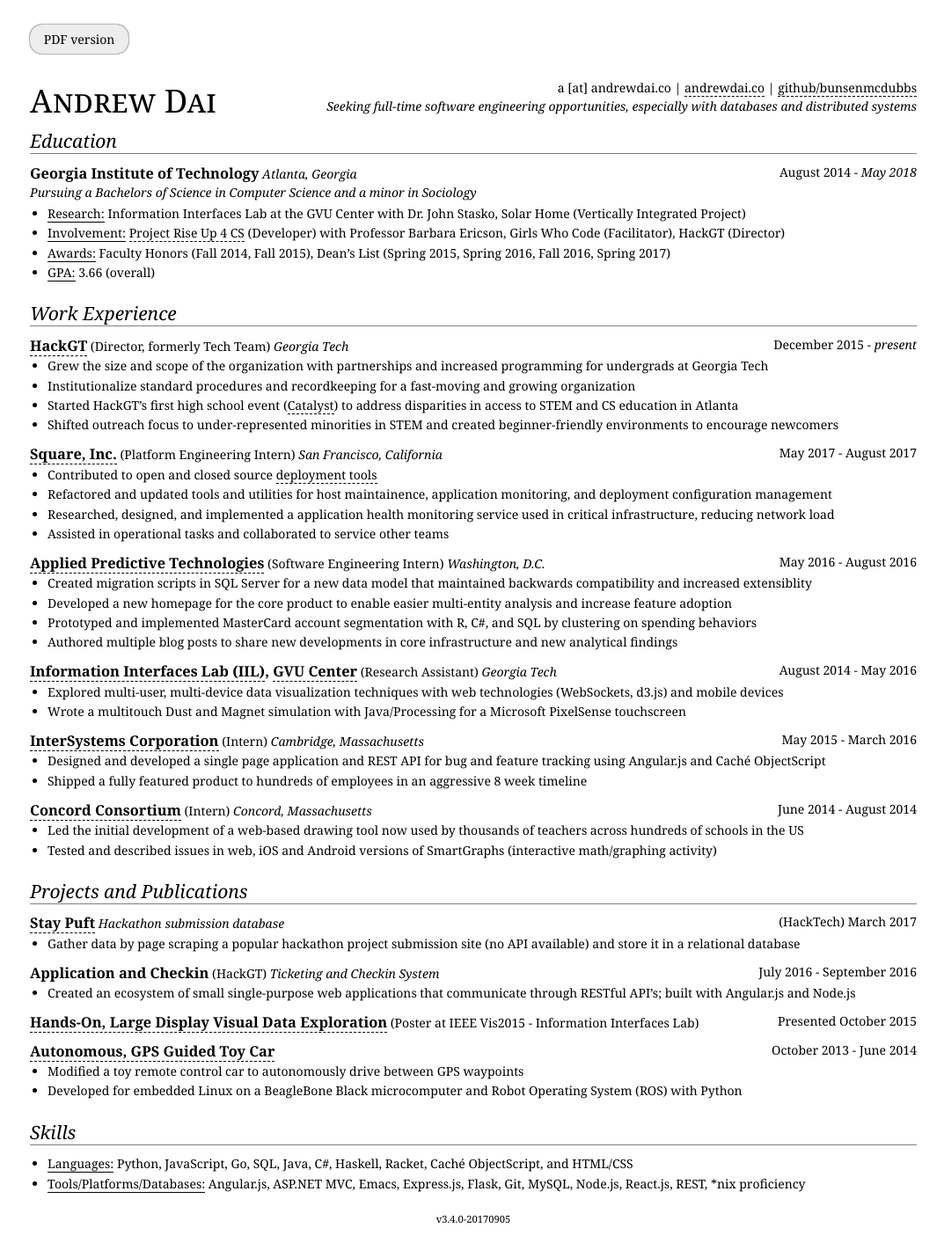
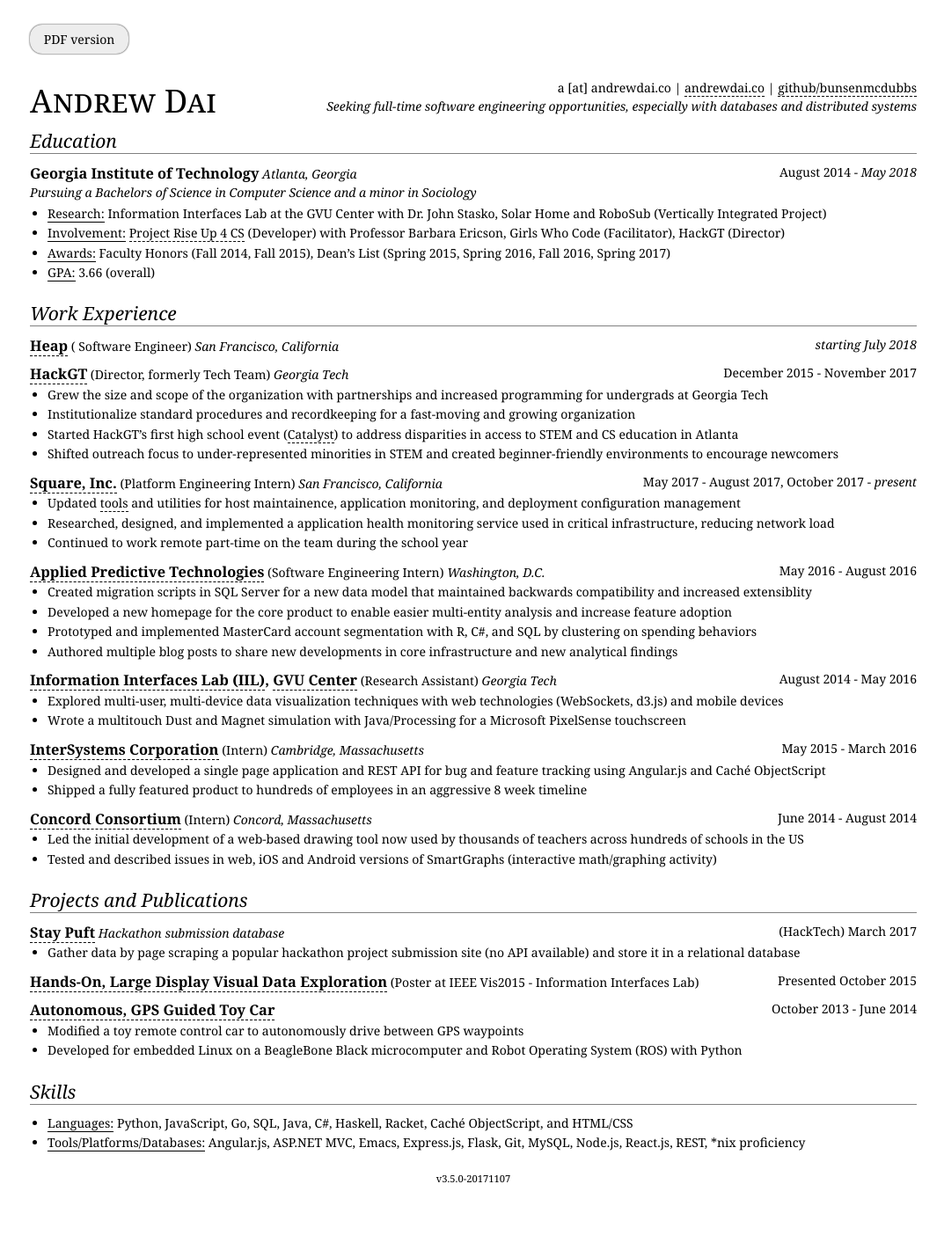
Before and after one commit to bunsenmcdubbs/bunsenmcdubbs.github.io, a Jekyll site: the page resume/index.html, which Jekyll copies as it is, in a window 1280 px wide. Shown: the whole page at 88% size, without its empty margins (102-1175 px from the left). Built offline with Jekyll 4.4.1, drawn with Linux system fonts in a browser that asks for light colours; after the commit the page ends 1375 px from its top, so only the background shows below that.

Commit message:
add heap to resume and homepage

```diff
--- a/resume/index.html
+++ b/resume/index.html
@@ -67,7 +67,7 @@
       <ul>
         <li><p><span class="label">Research:</span>
           Information Interfaces Lab at the GVU Center with Dr. John Stasko,
-          Solar Home (Vertically Integrated Project)</p></li>
+          Solar Home and RoboSub (Vertically Integrated Project)</p></li>
         <li><p><span class="label">Involvement:</span>
           <a href="http://home.cc.gatech.edu/ice-gt/551">Project Rise Up 4 CS</a>
           (Developer) with Professor Barbara Ericson,
@@ -92,12 +92,17 @@
 
   <section class="resume-work">
     <h2>Work Experience</h2>
-
+    <div class="entry">
+      <h3><a href="https://heapanalytics.com">Heap</a></h3>
+      <span class="role"> Software Engineer</span>
+      <span class="loc">San Francisco, California</span>
+      <span class="date"><i>starting July 2018</i></span>
+    </div>
     <div class="entry">
       <h3><a href="https://hack.gt">HackGT</a></h3>
       <span class="role">Director, formerly Tech Team</span>
       <span class='loc'>Georgia Tech</span>
-      <span class='date'>December 2015 - <i>present</i></span>
+      <span class='date'>December 2015 - November 2017</span>
       <ul>
         <li><p>Grew the size and scope of the organization with partnerships
           and increased programming for undergrads at Georgia Tech</p></li>
@@ -116,17 +121,16 @@
       <h3><a href="https://squareup.com">Square, Inc.</a></h3>
       <span class="role">Platform Engineering Intern</span>
       <span class="loc">San Francisco, California</span>
-      <span class="date">May 2017 - August 2017</span>
+      <span class="date">May 2017 - August 2017, October 2017 - <i>present</i></span>
       <ul>
-        <li><p>Contributed to open and closed source
-          <a href="https://github.com/square/p2">deployment tools</a></p></li>
-        <li><p>Refactored and updated tools and utilities for host maintainence,
-          application monitoring, and deployment configuration management</p></li>
+        <li><p>Updated <a href="https://github.com/square/p2">tools</a> and
+          utilities for host maintainence, application monitoring, and
+          deployment configuration management</p></li>
         <li><p>Researched, designed, and implemented a application health
           monitoring service used in critical infrastructure, reducing network
           load</p></li>
-        <li><p>Assisted in operational tasks and collaborated to service other
-          teams</p></li>
+        <li><p>Continued to work remote part-time on the team during the school
+          year</p></li>
       </ul>
     </div>
 
@@ -227,7 +231,7 @@
       </ul>
     </div>
 
-    <div class="entry">
+    <!-- <div class="entry">
       <h3>Application and Checkin</h3>
       <span class="role">HackGT</span>
       <span class="des">Ticketing and Checkin System</span>
@@ -237,7 +241,7 @@
           that communicate through RESTful API&rsquo;s;
           built with Angular.js and Node.js</p></li>
       </ul>
-    </div>
+    </div>-->
 
     <div class="entry">
       <h3><a href="http://andrewdai.co/dustandmagnet-presentation/#/">
@@ -310,7 +314,7 @@
 </div>
 
 <footer>
-  <small>v3.4.0-20170905</small>
+  <small>v3.5.0-20171107</small>
 </footer>
 
 <script>
```
Also changed, not shown: index.html (+10 -6 lines).
